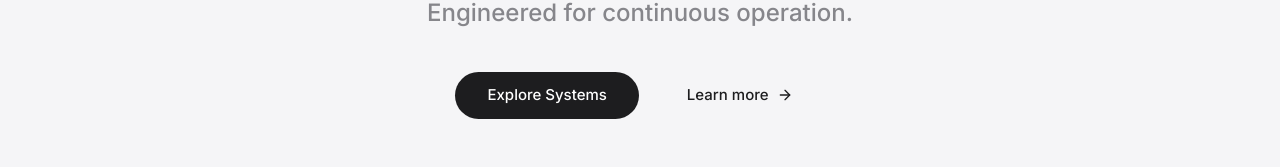
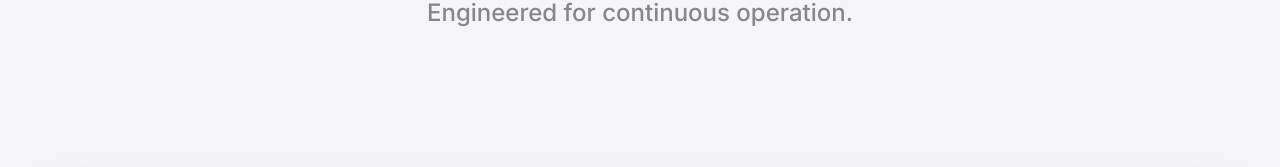
Before and after one commit to kushagrasaxena07-ctrl/stranxx-website, a React (Vite) app: page / in a window 1280 px wide. Shown: the part 472-639 px from the top of the page. Built offline with nearby package versions, Linux system fonts and the light colour scheme.

Commit message:
update to Stranxx.com website

```diff
--- a/src/components/Hero.tsx
+++ b/src/components/Hero.tsx
@@ -32,15 +32,6 @@ export function Hero() {
         <p className="font-sans text-xl md:text-2xl text-[#86868b] max-w-2xl leading-relaxed mb-10 font-medium">
           Uncompromising quality and high-stakes reliability. Engineered for continuous operation.
         </p>
-
-        <div className="flex flex-col sm:flex-row gap-4 items-center justify-center">
-          <button className="bg-[#1d1d1f] text-white px-8 py-3 rounded-full font-medium text-[15px] hover:bg-[#1d1d1f]/90 transition-colors flex items-center gap-2">
-            Explore Systems
-          </button>
-          <Link to="/about-us" className="bg-transparent text-[#1d1d1f] px-8 py-3 rounded-full font-medium text-[15px] hover:bg-black/5 transition-colors flex items-center gap-2">
-            Learn more <ArrowRight className="w-4 h-4" />
-          </Link>
-        </div>
       </div>
 
       <div className="relative w-[calc(100%-2rem)] md:w-[calc(100%-4rem)] max-w-[1400px] mx-auto aspect-video md:aspect-[16/9] rounded-2xl md:rounded-[40px] overflow-hidden bg-white shadow-2xl mb-8 md:mb-12 mt-auto group cursor-pointer">
```
